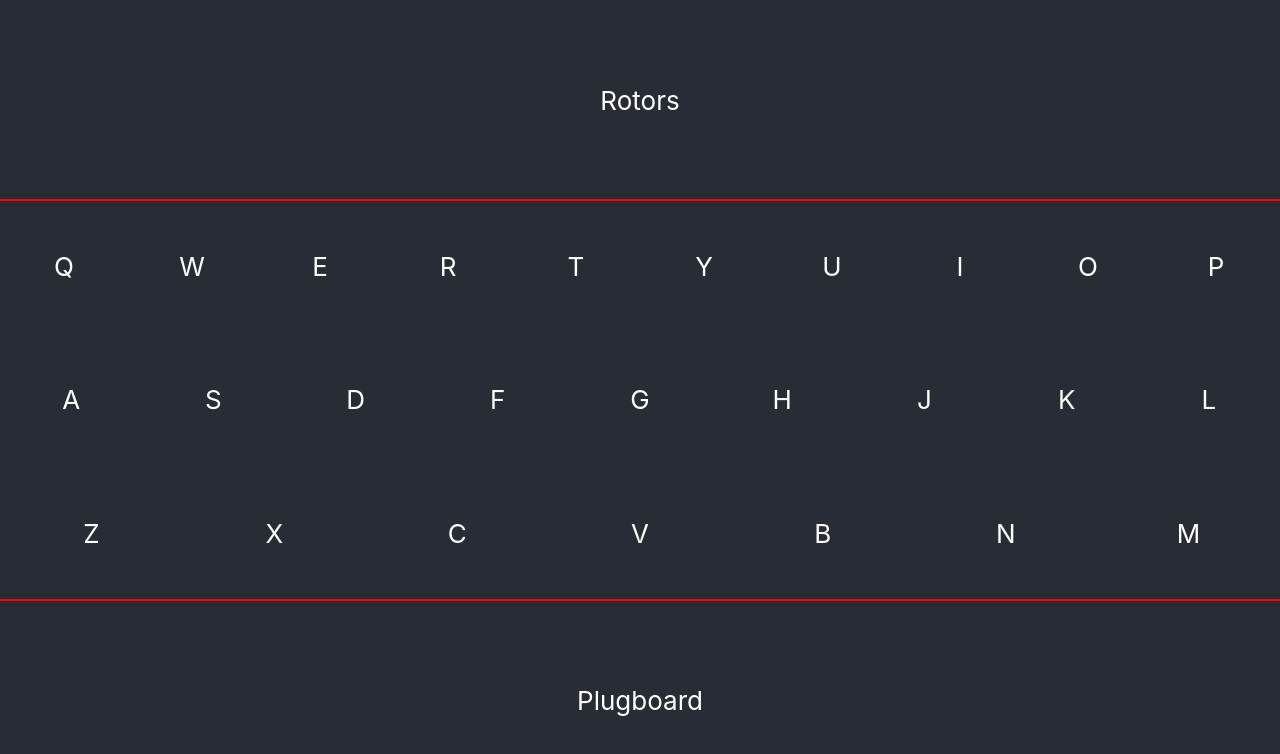
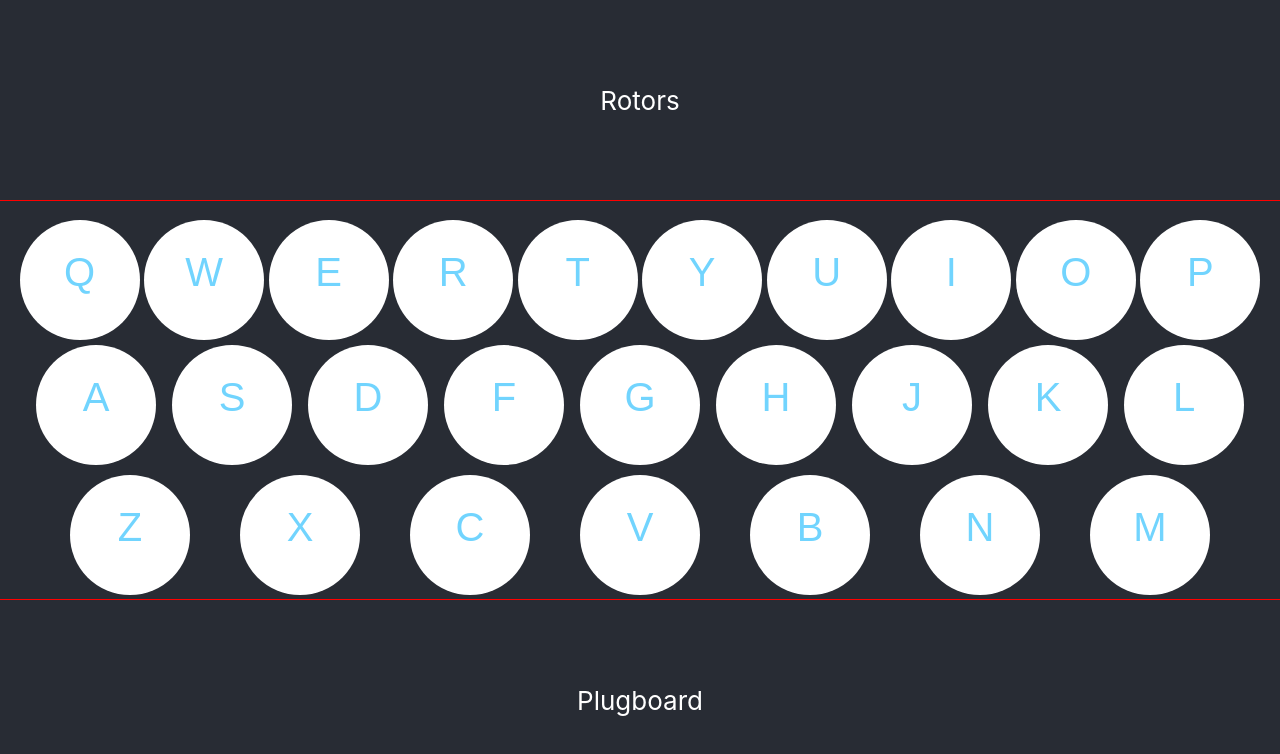
Before and after one commit to luishong07/Enigma-Replica, a React (Create React App) app: page / in a window 1280 px wide. Shown: the top 754 px of the page. Built offline with nearby package versions, Linux system fonts and the light colour scheme.

Commit message:
created lampboard elements for letters with regular html css version

```diff
--- a/src/Lampboard.css
+++ b/src/Lampboard.css
@@ -1,17 +1,45 @@
-.lamp-container{
-    /* align-items: center;
-    justify-content: center;
-    display: flex;
-    flex-direction: column;
-    margin: auto; */
-    outline:  red solid 1px;
+/* .lamp-container {
+    outline: red solid 1px;
     color: white;
     background-color: #282c34;
     min-height: 50vh;
     font-size: calc(10px + 2vmin);
-    /* margin: 0; */
 }
-.row-item{
+.row-item {
     align-items: center;
-    height: calc(50vh/3);
+    height: calc(50vh / 3);
+} */
+
+.base {
+    /* border-radius: 10px; */
+    background: #282c34;
+    display: flex;
+    /* width: 700px; */
+    height: 50vh;
+    flex-direction: column;
+    padding: 20px 15px;
+    font: 40px arial;
+    /* box-shadow: 0px 40px 45px rgba(0, 0, 0, 0.4); */
 }
+
+div[class*="line"] {
+    display: flex;
+    justify-content: space-evenly;
+}
+
+div[class*="line"] + div[class*="line"] {
+    margin: 5px;
+}
+
+div[class*="line"] span {
+    /* box-shadow: 0px 3px 3px rgba(0, 0, 0, 0.7); */
+    color: #71d4fe;
+    padding: 30px;
+    background: white;
+    border-radius: 50%;
+    /* text-shadow: 0px 0px 40px #71d4fe, 0px 0px 80px #71d4fe; */
+    width: calc(45vh / 3);
+    height: calc(45vh / 3);
+    /* text-align: center; */
+    /* align-items: center; */
+}
--- a/src/Lampboard.tsx
+++ b/src/Lampboard.tsx
@@ -10,29 +10,66 @@ const Lampboard = () => {
 
     return (
         // <div className='container'>
-        <Container fluid className="lamp-container ">
-            <Row className='row-item ' >
-                {
-                    firstRow.map(e => {
-                        return <Col key={e}>{e}</Col>
-                    })
-                }
-            </Row>
-            <Row className='row-item '>
-                {
-                    secondRow.map(e => {
-                        return <Col key={e}>{e}</Col>
-                    })
-                }
-            </Row>
-            <Row className='row-item '>
-                {
-                    thirdRow.map(e => {
-                        return <Col key={e}>{e}</Col>
-                    })
-                }
-            </Row>
-        </Container>
+        // <Container fluid className="lamp-container ">
+        //     <Row className='row-item' >
+        //         {
+        //             firstRow.map(e => {
+        //                 return <Col key={e}>{e}</Col>
+        //             })
+        //         }
+        //     </Row>
+        //     <Row className='row-item'>
+        //         {
+        //             secondRow.map(e => {
+        //                 return <Col key={e}>{e}</Col>
+        //             })
+        //         }
+        //     </Row>
+        //     <Row className='row-item'>
+        //         {
+        //             thirdRow.map(e => {
+        //                 return <Col key={e}>{e}</Col>
+        //             })
+        //         }
+        //     </Row>
+        // </Container>
+
+        <div className="base">
+            <div className="line1">
+                <span>Q</span>
+                <span>W</span>
+                <span>E</span>
+                <span>R</span>
+                <span>T</span>
+                <span>Y</span>
+                <span>U</span>
+                <span>I</span>
+                <span>O</span>
+                <span>P</span>
+            </div>
+            <div className="line2">
+                <span>A</span>
+                <span>S</span>
+                <span>D</span>
+                <span>F</span>
+                <span>G</span>
+                <span>H</span>
+                <span>J</span>
+                <span>K</span>
+                <span>L</span>
+            </div>
+            <div className="line3">
+                <span>Z</span>
+                <span>X</span>
+                <span>C</span>
+                <span>V</span>
+                <span>B</span>
+                <span>N</span>
+                <span>M</span>
+
+            </div>
+
+        </div>
     );
 }
 
```
